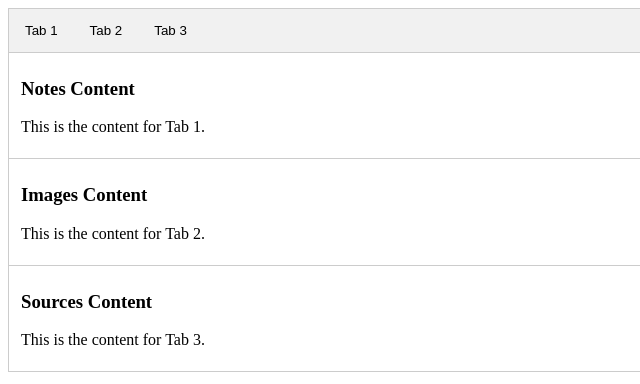
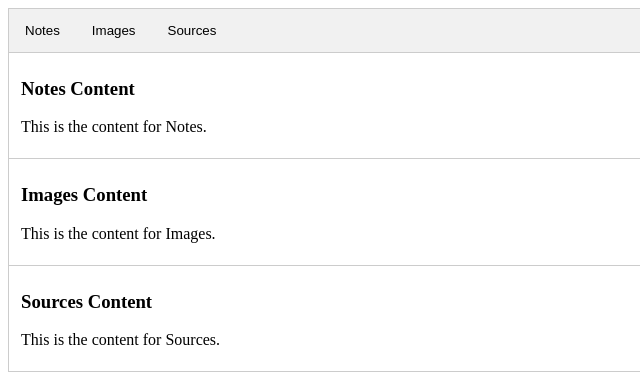
Before and after one commit to shgeorgiy/yo3, a plain HTML site: page index.html in a window 1280 px wide. Shown: the full height of the page, 0-640 px from the left. Drawn offline with Linux system fonts and the light colour scheme.

Commit message:
Update index.html

```diff
--- a/index.html
+++ b/index.html
@@ -9,24 +9,24 @@
 <body>
 
 <div class="tab">
-  <button class="tablinks" onclick="openTab(event, 'Tab1')">Tab 1</button>
-  <button class="tablinks" onclick="openTab(event, 'Tab2')">Tab 2</button>
-  <button class="tablinks" onclick="openTab(event, 'Tab3')">Tab 3</button>
+  <button class="tablinks" onclick="openTab(event, 'Notes')">Notes</button>
+  <button class="tablinks" onclick="openTab(event, 'Images')">Images</button>
+  <button class="tablinks" onclick="openTab(event, 'Sources')">Sources</button>
 </div>
 
 <div id="Notes" class="tabcontent">
   <h3>Notes Content</h3>
-  <p>This is the content for Tab 1.</p>
+  <p>This is the content for Notes.</p>
 </div>
 
 <div id="Images" class="tabcontent">
   <h3>Images Content</h3>
-  <p>This is the content for Tab 2.</p>
+  <p>This is the content for Images.</p>
 </div>
 
 <div id="Sources" class="tabcontent">
   <h3>Sources Content</h3>
-  <p>This is the content for Tab 3.</p>
+  <p>This is the content for Sources.</p>
 </div>
 
 <script src="tabs.js"></script>
```
